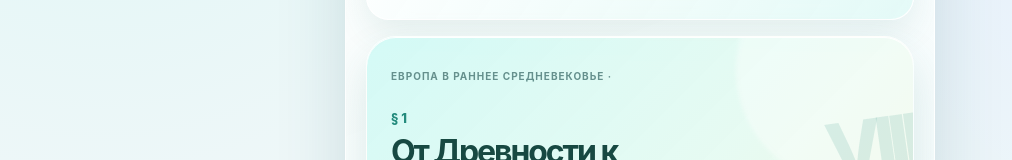
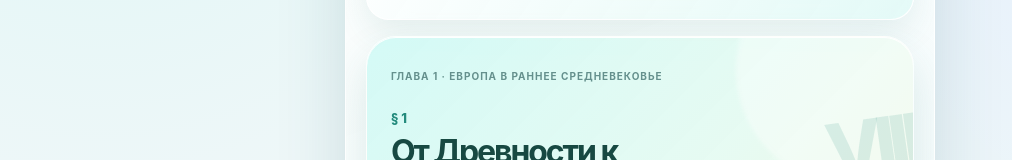
Before and after one commit to JuNglEKZN/history-study, a React (Vite) app: page / in a window 1280 px wide. Shown: the part 246-406 px from the top of the page, without its empty margins (0-1012 px from the left). Built offline with nearby package versions, Linux system fonts and the light colour scheme.

Commit message:
Fix chapter heading for production build

```diff
--- a/src/App.tsx
+++ b/src/App.tsx
@@ -142,7 +142,7 @@ function TodayScreen({ goalName, goalAmount, goalProgress, totalSavings, earnedP
     </button>
 
     <section className="hero-card">
-      <span className="chapter-label">{chapter.title} · {chapter.subtitle}</span>
+      <span className="chapter-label">Глава {chapter.number} · {chapter.title}</span>
       <p className="paragraph-number">§ {paragraph.number}</p>
       <h2>{paragraph.title}</h2>
       <p>{paragraph.introQuestion}</p>
```
